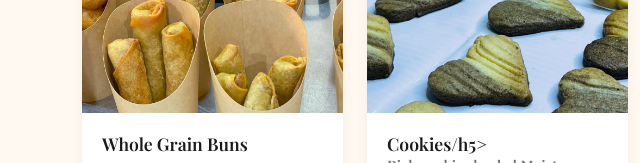
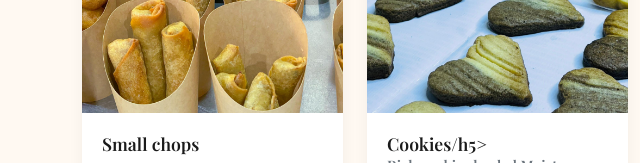
Before and after one commit to kichkid/oma-s-frosted-bites, a plain HTML site: page productview.html in a window 1280 px wide. Shown: the part 1200-1363 px from the top of the page, 0-640 px from the left. Drawn offline with nearby package versions, Linux system fonts and the light colour scheme.

Commit message:
initial commit

```diff
--- a/productview.html
+++ b/productview.html
@@ -570,7 +570,7 @@
                             <img src="images/oma bites/WhatsApp Image 2025-08-12 at 08.03.49 (3).jpeg" class="product-img" alt="Whole Grain Buns">
                         </div>
                         <div class="card-body">
-                            <h5 class="card-title">Whole Grain Buns</h5>
+                            <h5 class="card-title">Small chops</h5>
                             <p class="card-text">Nutritious buns perfect for sandwiches. Made with whole grains for a healthy option.</p>
                             <p class="price">₦3,000 per pack</p>
                             <button class="btn btn-add-to-cart add-to-cart" data-product="Whole Grain Buns" data-price="3000">
```
